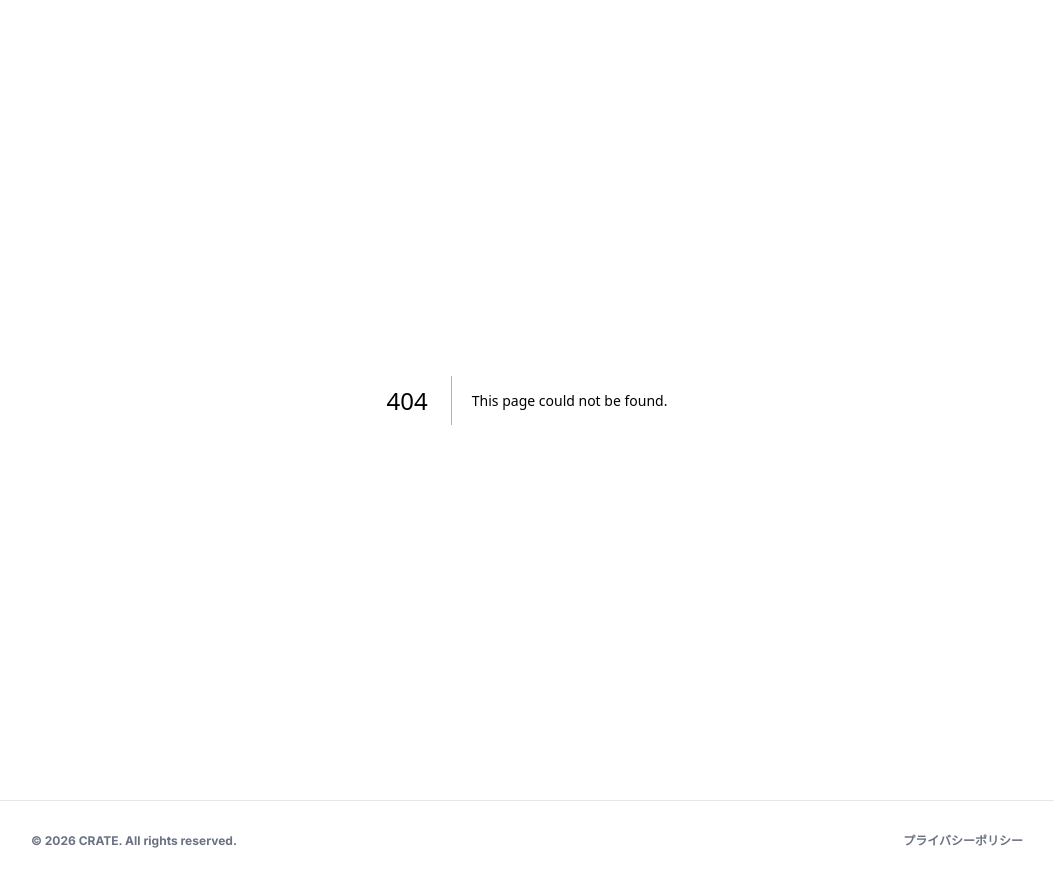
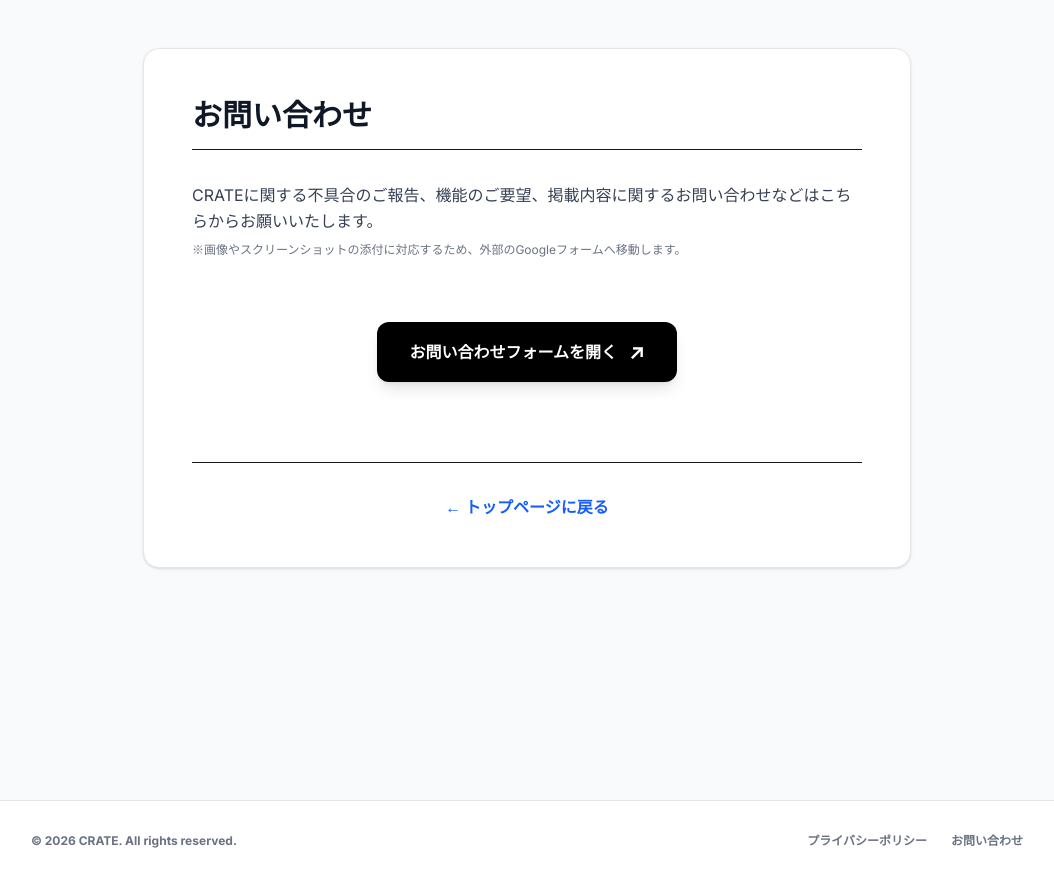
Before and after one commit to MMMmorota/CRATE, a Next.js app: page /contact in a window 1280 px wide. Before the commit this address had no page. Shown: the whole page, without its empty margins (113-1167 px from the left). Built offline with nearby package versions, Linux system fonts and the light colour scheme.

Commit message:
フッターのお問い合わせリンクを有効化

```diff
--- /dev/null
+++ b/app/contact/page.tsx
@@ -0,0 +1,43 @@
+import Link from 'next/link';
+
+export const metadata = {
+  title: 'お問い合わせ | CRATE',
+};
+
+export default function Contact() {
+  return (
+    <main className="min-h-screen bg-gray-50 py-12 px-4 sm:px-6 lg:px-8">
+      <div className="max-w-3xl mx-auto bg-white p-8 md:p-12 rounded-2xl shadow-sm border border-gray-200">
+        <h1 className="text-3xl font-black text-gray-900 mb-8 border-b pb-4">お問い合わせ</h1>
+
+        <p className="text-gray-700 mb-8 text-sm md:text-base leading-relaxed">
+          CRATEに関する不具合のご報告、機能のご要望、掲載内容に関するお問い合わせなどはこちらからお願いいたします。<br />
+          <span className="text-xs text-gray-500 mt-2 block">
+            ※画像やスクリーンショットの添付に対応するため、外部のGoogleフォームへ移動します。
+          </span>
+        </p>
+
+        {/* ▼▼▼ お問い合わせボタン ▼▼▼ */}
+        <div className="w-full flex justify-center py-8">
+          <a
+            // ▼ ここにGoogleフォームのURL（https://docs.google.com/forms/d/e/.../viewform）を貼り付けてください ▼
+            href="ここにフォームのURLを貼り付ける"
+            target="_blank"
+            rel="noopener noreferrer"
+            className="bg-black text-white px-8 py-4 rounded-xl font-bold hover:bg-gray-800 transition-all shadow-lg flex items-center gap-3 transform hover:scale-105"
+          >
+            <span>お問い合わせフォームを開く</span>
+            <span className="text-xl">↗</span>
+          </a>
+        </div>
+        {/* ▲▲▲ ここまで ▲▲▲ */}
+
+        <div className="mt-12 text-center border-t pt-8">
+          <Link href="/" className="text-blue-600 font-bold hover:underline">
+            ← トップページに戻る
+          </Link>
+        </div>
+      </div>
+    </main>
+  );
+}
--- a/app/layout.tsx
+++ b/app/layout.tsx
@@ -41,8 +41,7 @@ export default function RootLayout({
                 <p className="text-xs text-gray-500 font-bold">© {new Date().getFullYear()} CRATE. All rights reserved.</p>
                 <div className="flex gap-6">
                   <a href="/privacy" className="text-xs text-gray-500 hover:text-gray-900 font-bold transition-colors">プライバシーポリシー</a>
-                  {/* お問い合わせは後で作ります */}
-                  {/* <a href="/contact" className="text-xs text-gray-500 hover:text-gray-900 font-bold transition-colors">お問い合わせ</a> */}
+                  <a href="/contact" className="text-xs text-gray-500 hover:text-gray-900 font-bold transition-colors">お問い合わせ</a>
                 </div>
               </div>
             </footer>
```
